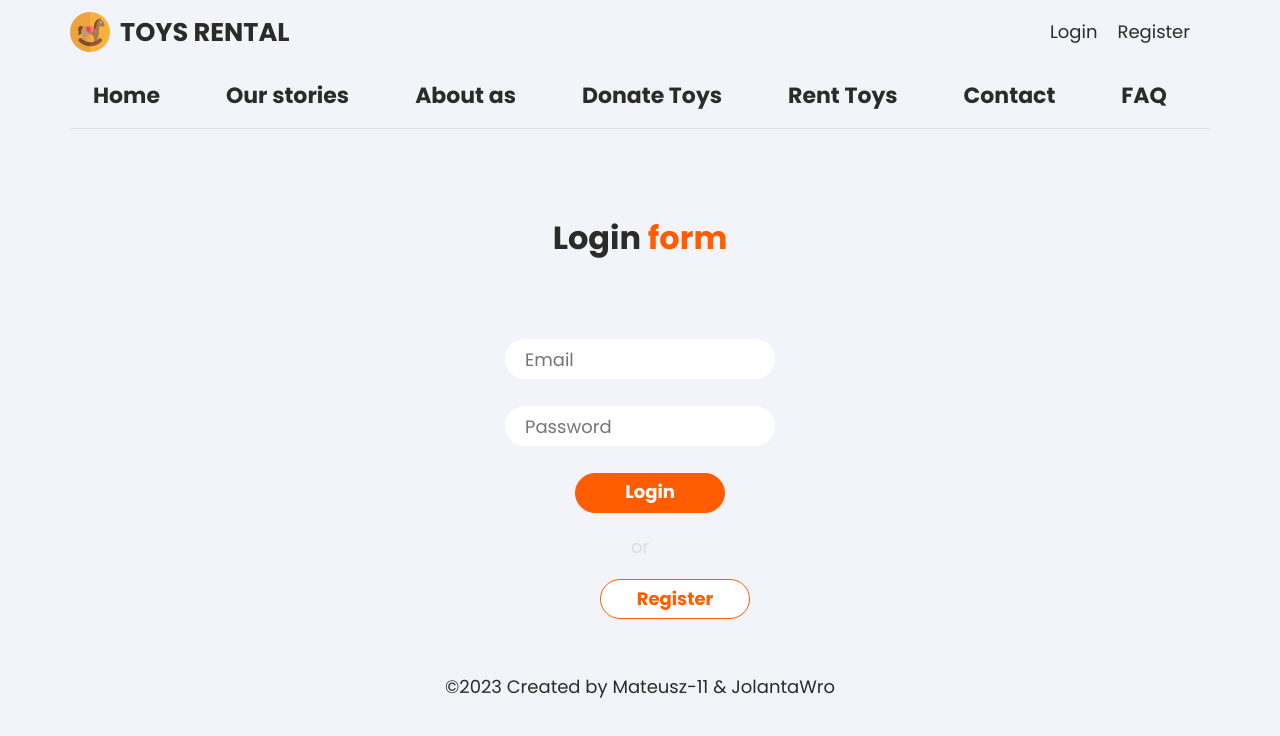
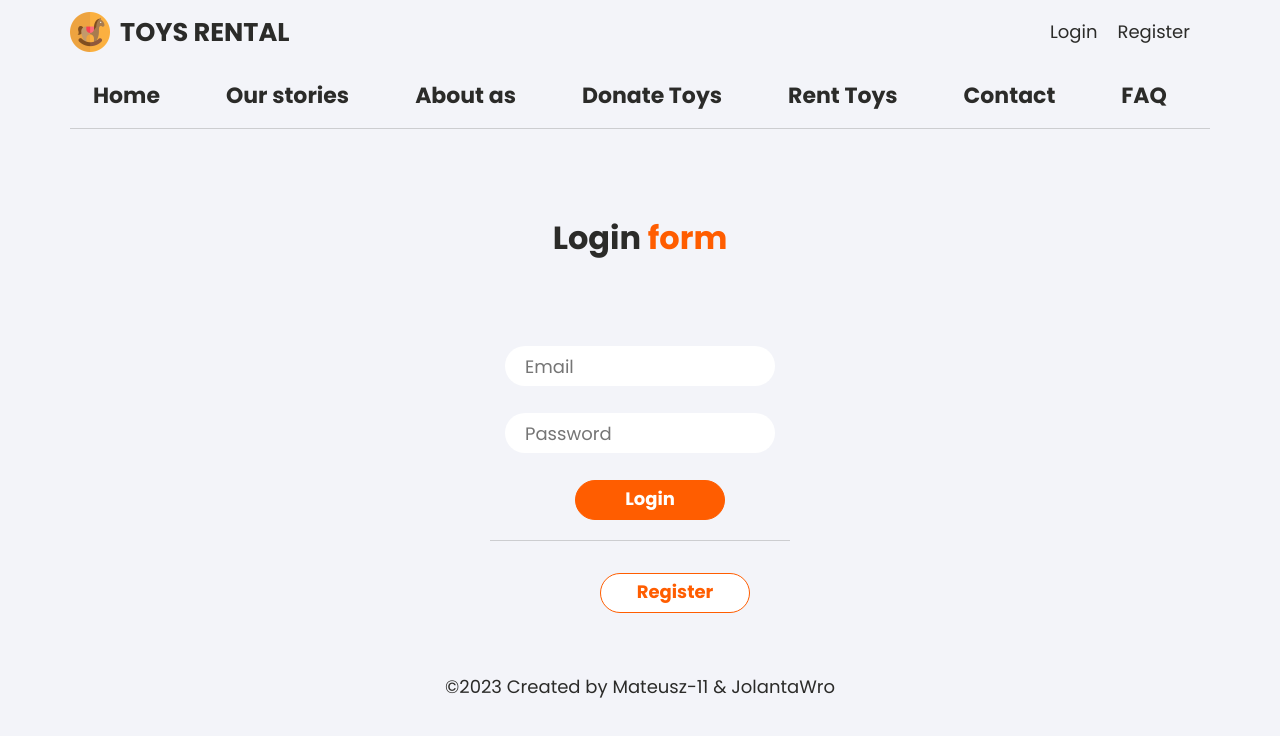
Before and after one commit to JolantaWro/Toys_Rental_App, a React (Create React App) app: page /login in a window 1280 px wide. Shown: the top 736 px of the page. Built offline with nearby package versions, Linux system fonts and the light colour scheme; no server answers.

Commit message:
Modify decor in Login form

```diff
--- a/src/App.css
+++ b/src/App.css
@@ -2,7 +2,8 @@
 	--main-bg-color: #f3f4f9;
 	--third-bg-color: #fff;
 	--main-color: #2b2b29;
-	--decor-color: rgba(148, 148, 148, 0.212);
+	--decor-color: rgba(148, 148, 148, 0.412);
+	/* --decor-color: rgba(148, 148, 148, 0.212); */
 	--second-color: #ff5d00;
 	--third-color: #fff;
 	--font-family-main: "Poppins", sans-serif;
@@ -512,6 +513,7 @@
 }
 
 .categories .ant-carousel .categories__carousel {
+	/* background-image: url("../src/assets/img/cat-lego.png"); */
 	height: 400px;
 	background-repeat: no-repeat;
 	display: flex;
@@ -793,4 +795,19 @@ div.slick-c:not(.slick-current) {
 	color: var(--decor-color);
 	font-size: var(--font-size--main);
 	font-weight: var(--font-weight--main);
+	/* background-color: white; */
 }
+
+.login_container .addition_container .decor--border::after {
+	content: "";
+	width: 300px;
+	border-bottom: 1px solid var(--decor-color);
+	position: relative;
+	/* left: 0; */
+	bottom: 14px;
+	z-index: 10;
+	/* font-family: var(--font-family-main);
+	color: var(--decor-color);
+	font-size: var(--font-size--main);
+	font-weight: var(--font-weight--main); */
+}
--- a/src/components/auth/Login.js
+++ b/src/components/auth/Login.js
@@ -100,7 +100,7 @@ const Login = ({ setAuth }) => {
 							<button className='form_btn--active'>Login</button>
 						</form>
 						<div className='addition_container'>
-							<p className='decor--border'>or</p>
+							<p className='decor--border'></p>
 							<Link className='form_btn--inactive' to='/register'>
 								Register
 							</Link>
```
